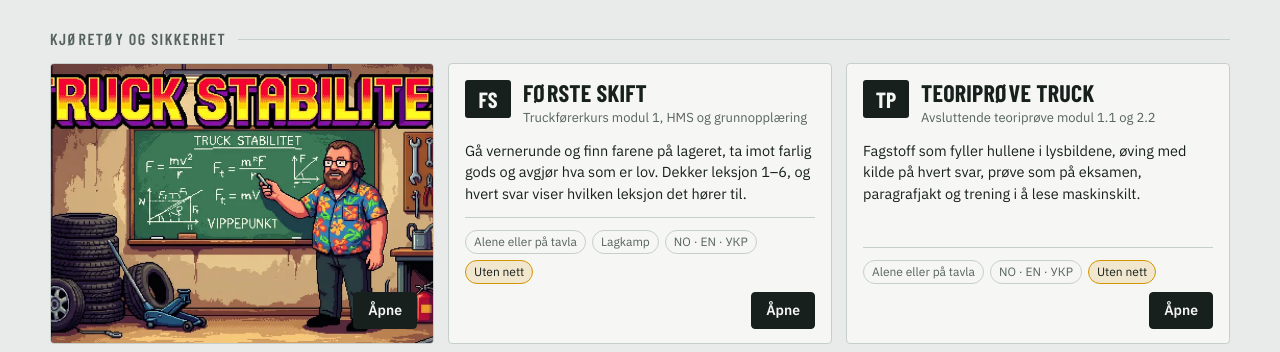
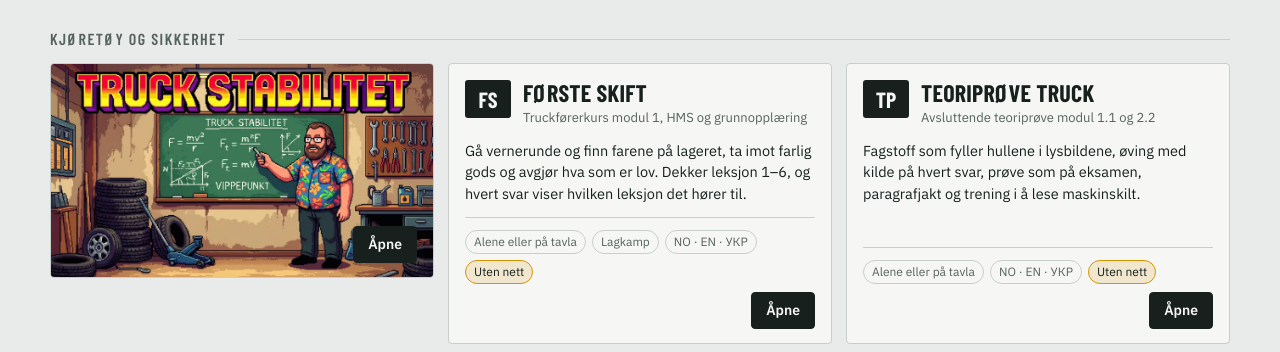
Before and after one commit to seiknes-ui/simmulator, a plain HTML site: page index.html in a window 1280 px wide. Shown: the part 183-535 px from the top of the page. Drawn offline with nearby package versions, Linux system fonts and the light colour scheme.

Commit message:
Forsiden: bildekort beholder bildeformatet og beskjæres ikke
Kortene ble strukket til høyden på tekstkortene i samme rad, og object-fit: cover kuttet sidene av bildet.

Co-Authored-By: Claude Opus 5.5 <noreply@anthropic.com>

```diff
--- a/index.html
+++ b/index.html
@@ -61,8 +61,8 @@ h2::after{content:"";flex:1;height:1px;background:var(--line)}
 .card h3{margin:0;font-family:var(--f-display);font-weight:700;font-size:24px;line-height:1.05;text-transform:uppercase;letter-spacing:.01em}
 .card .for{margin:3px 0 0;font-size:13px;color:var(--muted)}
 /* Bildekort: hele kortet er et bilde som åpner verktøyet */
-.card.bilde{display:block;position:relative;padding:0;overflow:hidden}
-.card.bilde img{display:block;width:100%;height:100%;object-fit:cover}
+.card.bilde{display:block;position:relative;padding:0;overflow:hidden;align-self:start}
+.card.bilde img{display:block;width:100%;height:auto}
 .card.bilde:hover,.card.bilde:focus-visible{border-color:var(--accent)}
 .card.bilde .open{position:absolute;right:16px;bottom:14px;font-weight:600;font-size:14px;padding:7px 14px;border-radius:4px;background:var(--ink);color:var(--sheet);border:1px solid var(--ink)}
 .card.bilde:hover .open,.card.bilde:focus-visible .open{background:var(--accent);border-color:var(--accent);color:var(--badge-ink)}
```
